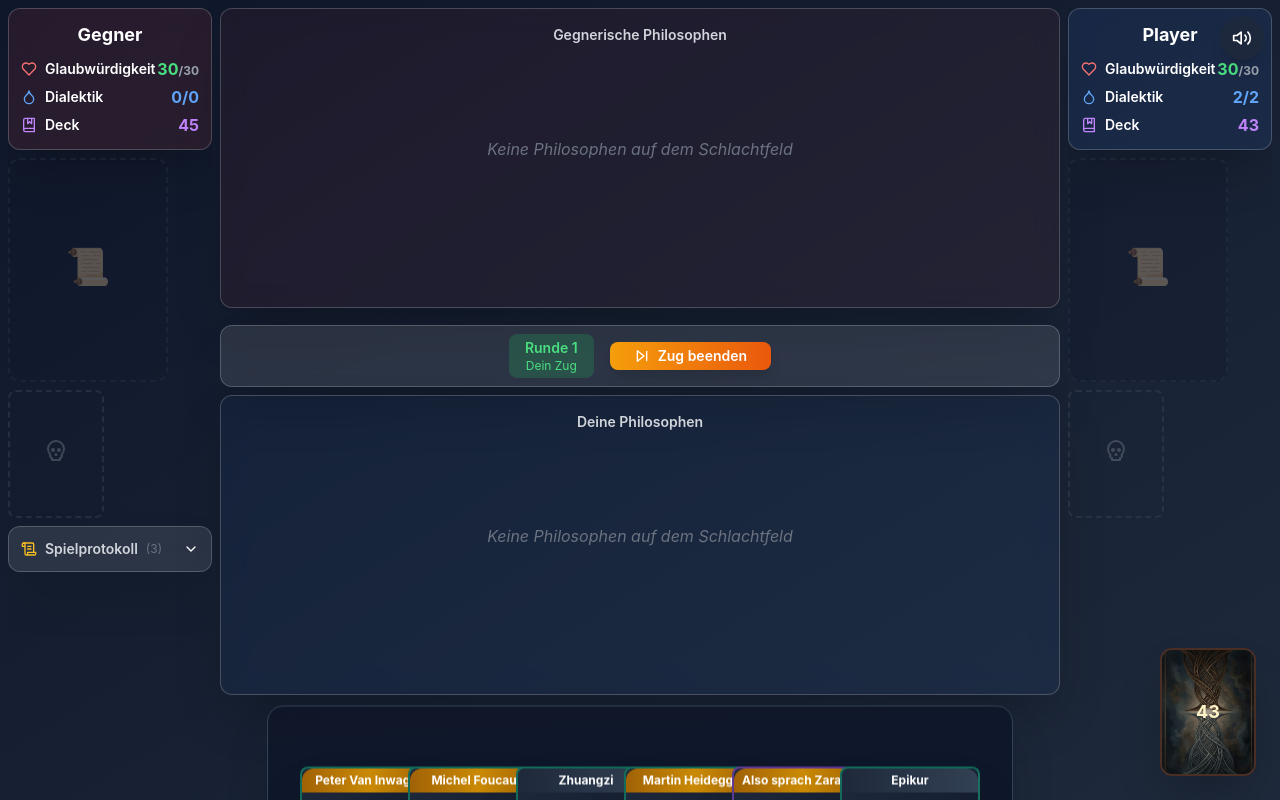
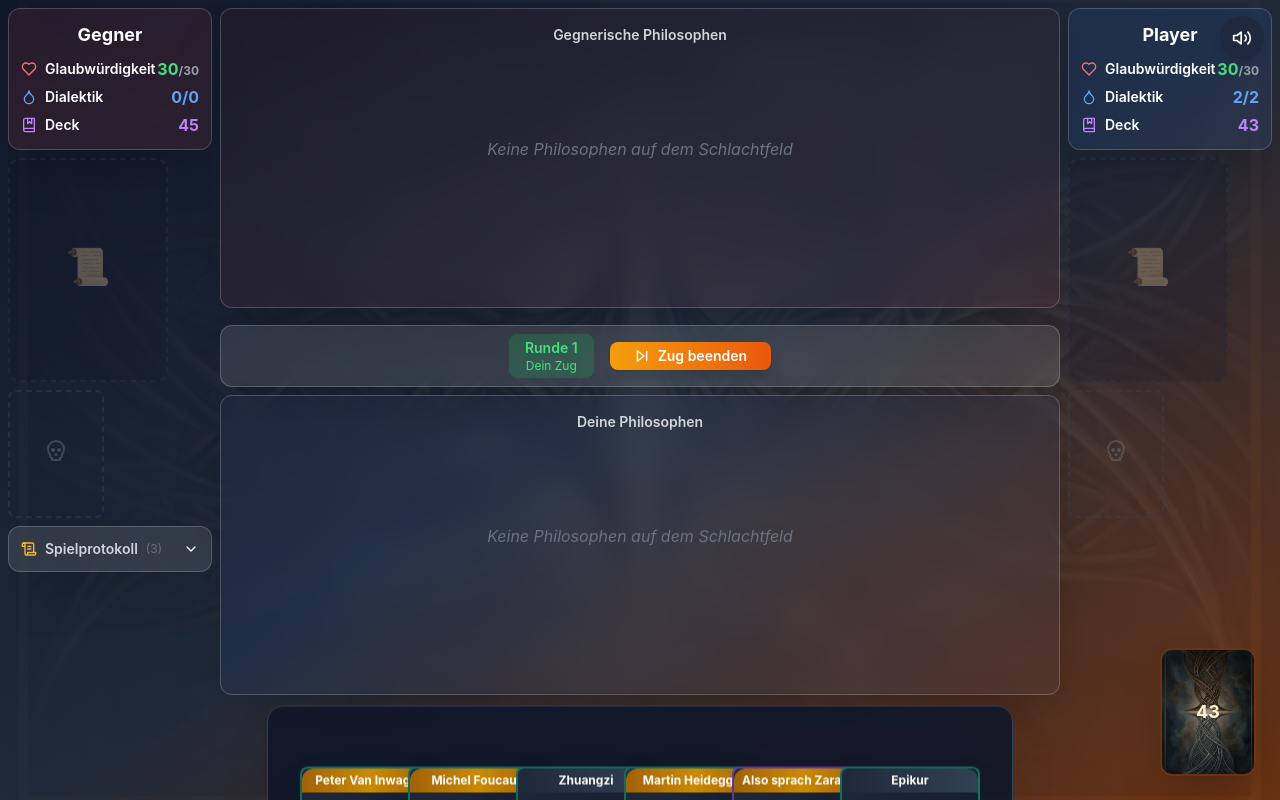
Before and after one commit to RamaJus/philosophy-ccg, a React (Vite) app: page / in a window 1280 px wide. Both pictures are taken after a click on the button 435 px from the left and 450 px from the top of the page. Built offline with nearby package versions, Linux system fonts and the light colour scheme.

Commit message:
Add card back background to game area for visual consistency

```diff
--- a/src/components/GameArea.tsx
+++ b/src/components/GameArea.tsx
@@ -176,7 +176,21 @@ export const GameArea: React.FC<GameAreaProps> = ({ mode }) => {
     };
 
     return (
-        <div className="h-screen w-full overflow-hidden bg-gradient-to-br from-slate-900 to-slate-800 text-white relative">
+        <div className="h-screen w-full overflow-hidden relative">
+            {/* Background */}
+            <div
+                className="absolute inset-0"
+                style={{
+                    backgroundImage: 'url(/images/menu-background.jpg)',
+                    backgroundSize: 'cover',
+                    backgroundPosition: 'center',
+                }}
+            />
+            {/* Overlay for better readability */}
+            <div className="absolute inset-0 bg-gradient-to-br from-slate-900/95 via-slate-800/90 to-amber-900/85" />
+
+            {/* Content */}
+            <div className="relative z-10 h-full w-full text-white"  >
                 {/* Header removed for laptop optimization */}
 
                 {gameOver && (
@@ -338,5 +352,6 @@ export const GameArea: React.FC<GameAreaProps> = ({ mode }) => {
                     </div>
                 </div>
             </div>
+        </div>
     );
 };
```
Lines whose indentation alone changed are shown as unchanged.
